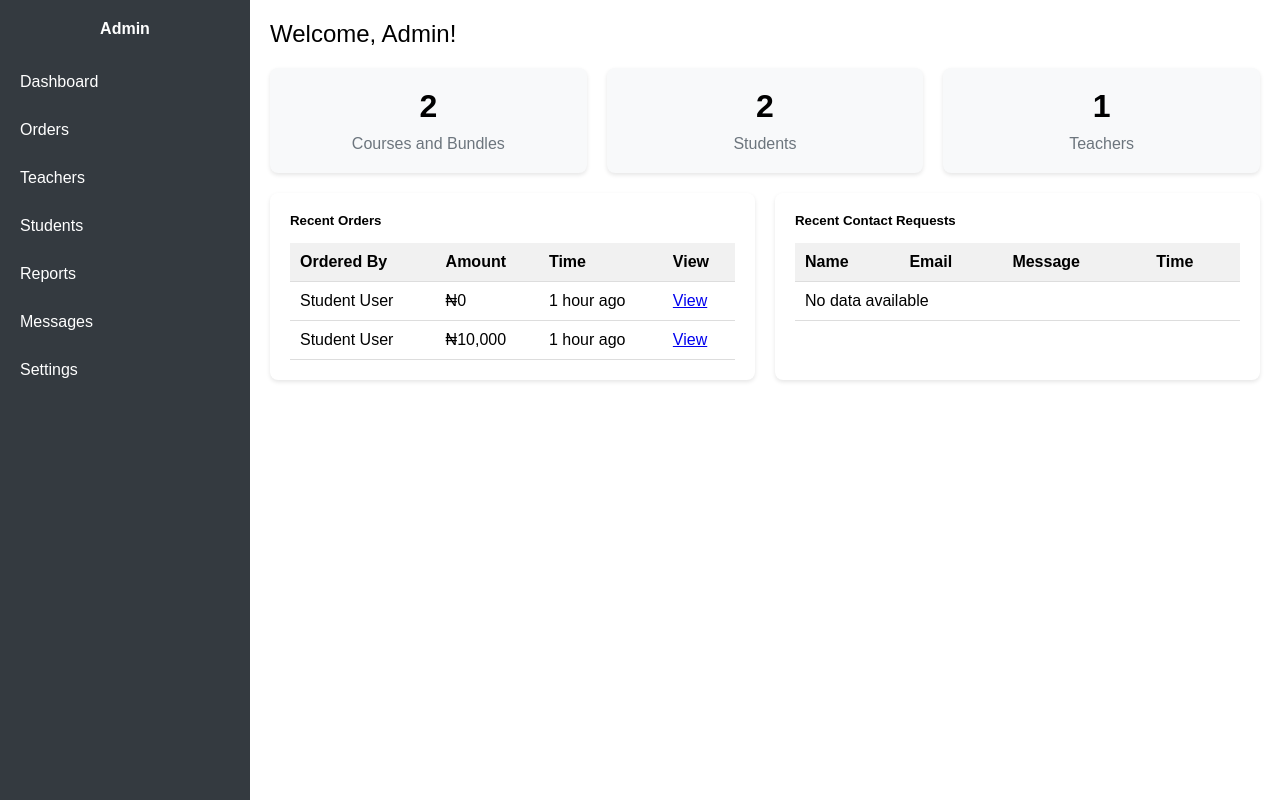
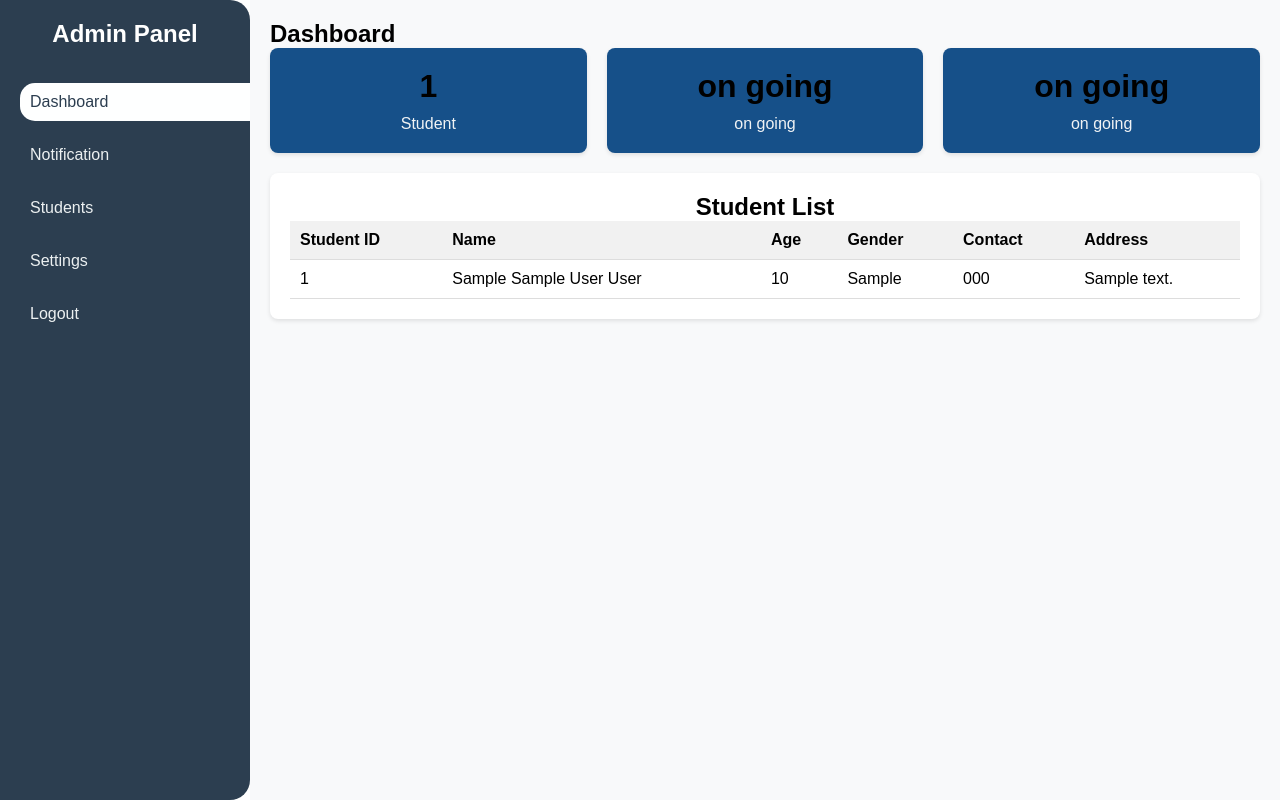
Before and after one commit to cr4zyCute/Bsit-profiling-vincent, a PHP site: page /admin/admin.php in a window 1280 px wide. Run offline with PHP 8.4, Linux system fonts and the light colour scheme; tables that the repository leaves empty or names only in its code hold one stand-in row (values such as "Sample post").

Commit message:
nov/21/5:14

```diff
--- a/admin/admin.php
+++ b/admin/admin.php
@@ -1,235 +1,138 @@
+
+<?php
+
+use PSpell\Dictionary;
+
+session_start();
+include('../database/db.php'); // Remove any trailing spaces or incorrect path
+
+
+// Fetch student data
+$query = "SELECT student.*, logincredentials.email
+          FROM student
+          LEFT JOIN logincredentials
+          ON student.id = logincredentials.student_id"; // Adjust column names if necessary
+$result = mysqli_query($conn, $query);
+$result1 = mysqli_query($conn, $query);
+
+
+// Check for query success
+if (!$result) {
+    die("Error fetching data: " . mysqli_error($conn));
+}
+ if (!empty($_FILES['profileImage']['name'])) {
+        $imageName = basename($_FILES['profileImage']['name']);
+        $imagePath = 'images-data/' . $imageName;
+
+        if (move_uploaded_file($_FILES['profileImage']['tmp_name'], $imagePath)) {
+
+            $imageQueryPart = ", student.image = '$imagePath'";
+        } else {
+            echo "Failed to upload image.";
+            exit();
+        }
+    } else {
+        $imageQueryPart = "";
+    }
+
+$count_query = "SELECT COUNT(*) AS student_count FROM student";
+$count_result = mysqli_query($conn, $count_query);
+
+if ($count_result) {
+    $count_data = mysqli_fetch_assoc($count_result);
+    $student_count = $count_data['student_count'];
+} else {
+    $student_count = 0; // Default to 0 if the query fails
+}
+
+?>
+
 <!DOCTYPE html>
 <html lang="en">
 <head>
     <meta charset="UTF-8">
     <meta name="viewport" content="width=device-width, initial-scale=1.0">
-    <title>Responsive Admin Dashboard</title>
-    <style>
-        * {
-            margin: 0;
-            padding: 0;
-            box-sizing: border-box;
-        }
+    <title>Admin Page</title>
+    <link rel="stylesheet" href="../css/admindashboard.css">
 
-        body {
-            font-family: Arial, sans-serif;
-            display: flex;
-            min-height: 100vh;
-            flex-direction: column;
-        }
-
-        /* Sidebar styling */
-      .sidebar {
-            background-color: #343a40;
-            color: white;
-            width: 250px;
-            height: 100vh;
-            position: fixed;
-            top: 0;
-            left: 0;
-            overflow-y: auto;
-            padding-top: 20px;
-         /* Hidden by default */
-            transition: transform 0.3s ease-in-out;
-
-        }
-
-        .sidebar.active {
-            transform: translateX(0); /* Visible when active */
-        }
-
-        .sidebar h4 {
-            text-align: center;
-            margin-bottom: 20px;
-        }
-
-        .sidebar a {
-            color: white;
-            text-decoration: none;
-            display: block;
-            padding: 15px 20px;
-            transition: background-color 0.3s;
-        }
-
-        .sidebar a:hover {
-            background-color: #495057;
-        }
-
-
-        /* Main content */
-        .content {
-            margin-left: 250px;
-            padding: 20px;
-            width: calc(100% - 250px);
-            transition: margin-left 0.3s;
-        }
-
-        .content.shrink {
-            margin-left: 0;
-            width: 100%;
-        }
-
-        .welcome {
-            margin-bottom: 20px;
-            font-size: 1.5rem;
-        }
-
-        .cards {
-            display: grid;
-            grid-template-columns: repeat(auto-fit, minmax(250px, 1fr));
-            gap: 20px;
-        }
-
-        .card {
-            background-color: #f8f9fa;
-            padding: 20px;
-            text-align: center;
-            border-radius: 8px;
-            box-shadow: 0 2px 4px rgba(0, 0, 0, 0.1);
-        }
-
-        .card h3 {
-            font-size: 2rem;
-            margin-bottom: 10px;
-        }
-
-        .card p {
-            font-size: 1rem;
-            color: #6c757d;
-        }
-
-        /* Tables */
-        .tables {
-            display: grid;
-            grid-template-columns: repeat(auto-fit, minmax(300px, 1fr));
-            gap: 20px;
-            margin-top: 20px;
-        }
-
-        .table-container {
-            background-color: #ffffff;
-            border-radius: 8px;
-            box-shadow: 0 2px 4px rgba(0, 0, 0, 0.1);
-            padding: 20px;
-        }
-
-        .table-container h5 {
-            margin-bottom: 15px;
-        }
-
-        table {
-            width: 100%;
-            border-collapse: collapse;
-        }
-
-        table th, table td {
-            padding: 10px;
-            text-align: left;
-            border-bottom: 1px solid #ddd;
-        }
-
-        table th {
-            background-color: #f1f1f1;
-        }
-
-        table tr:hover {
-            background-color: #f9f9f9;
-        }
-
-        /* Hamburger menu */
-        .hamburger {
-            display: none;
-            cursor: pointer;
-            font-size: 1.5rem;
-            position: fixed;
-            top: 20px;
-            left: 20px;
-            z-index: 1000;
-            color: #343a40;
-        }
-
-        /* Show hamburger menu on smaller screens */
-        @media (max-width: 768px) {
-            .hamburger {
-                display: block;
-            }
-
-             .sidebar {
-        transform: translateX(-100%); /* Hidden on smaller screens */
-    }
-
-    .sidebar.active {
-        transform: translateX(0); /* Visible when active */
-    }
-        }
-    </style>
 </head>
 <body>
-    <!-- Hamburger Menu -->
-    <div class="hamburger" id="hamburger">&#9776;</div>
+    <div class="container">
+        <!-- Sidebar -->
+        <aside class="sidebar">
+            <h2>Admin Panel</h2>
+            <ul>
+                <li><a href="javascript:void(0);" data-section="dashboard" onclick="showSection('dashboard')">Dashboard</a></li>
+                <li><a href="javascript:void(0);" data-section="dashboard" onclick="showSection('notification')">Notification</a></li>
+                <li><a href="javascript:void(0);" data-section="student" onclick="showSection('student')">Students</a></li>
+                <li><a href="javascript:void(0);" data-section="setting" onclick="showSection('setting')">Settings</a></li>
+                <li><a href="logout.php">Logout</a></li>
+            </ul>
+        </aside>
 
-    <!-- Sidebar -->
-    <div class="sidebar" id="sidebar">
-        <h4>Admin</h4>
-        <a href="#dashboard">Dashboard</a>
-        <a href="#orders">Orders</a>
-        <a href="#teachers">Teachers</a>
-        <a href="#students">Students</a>
-        <a href="#reports">Reports</a>
-        <a href="#messages">Messages</a>
-        <a href="#settings">Settings</a>
+        <!-- Main Content -->
+        <main class="main-content">
+            <div id="dashboard" class="section-content">
+                <h2>Dashboard</h2>
+                  <div class="cards">
+           <div class="card">
+            <h3><?php echo $student_count; ?></h3>
+            <p>Student</p>
         </div>
 
-    <!-- Main Content -->
-    <div class="content" id="content">
-        <div class="welcome">Welcome, Admin!</div>
-
-        <!-- Cards -->
-        <div class="cards">
             <div class="card">
-                <h3>2</h3>
-                <p>Courses and Bundles</p>
+                <h3>on going</h3>
+                <p>on going</p>
             </div>
             <div class="card">
-                <h3>2</h3>
-                <p>Students</p>
-            </div>
-            <div class="card">
-                <h3>1</h3>
-                <p>Teachers</p>
+                <h3>on going</h3>
+                <p>on going </p>
             </div>
         </div>
 
         <!-- Tables -->
         <div class="tables">
             <div class="table-container">
-                <h5>Recent Orders</h5>
+                <center>
+                    <h2>Student List</h2>
+                </center>
     <table>
         <thead>
             <tr>
-                            <th>Ordered By</th>
-                            <th>Amount</th>
-                            <th>Time</th>
-                            <th>View</th>
+                <th>Student ID</th>
+                <th>Name</th>
+                <th>Age</th>
+                <th>Gender</th>
+                <th>Contact</th>
+                <th>Address</th>
             </tr>
         </thead>
         <tbody>
-                        <tr>
-                            <td>Student User</td>
-                            <td>₦0</td>
-                            <td>1 hour ago</td>
-                            <td><a href="#">View</a></td>
-                        </tr>
-                        <tr>
-                            <td>Student User</td>
-                            <td>₦10,000</td>
-                            <td>1 hour ago</td>
-                            <td><a href="#">View</a></td>
-                        </tr>
+            <?php
+            if ($result && mysqli_num_rows($result) > 0) {
+                while ($row = mysqli_fetch_assoc($result)) {
+                    echo "<tr>";
+                    echo "<td>" . htmlspecialchars($row['id']) . "</td>";
+                    echo "<td>" . htmlspecialchars($row['firstname'] . ' ' . $row['middlename'] . ' ' . $row['lastname']) . "</td>";
+                    echo "<td>" . htmlspecialchars($row['age']) . "</td>";
+                    echo "<td>" . htmlspecialchars($row['gender']) . "</td>";
+                    echo "<td>" . htmlspecialchars($row['phone']) . "</td>";
+                    echo "<td>" . htmlspecialchars($row['address']) . "</td>";
+                    echo "</tr>";
+                }
+            } else {
+                echo "<tr><td colspan='6' class='text-center'>No students found</td></tr>";
+            }
+            ?>
         </tbody>
     </table>
 </div>
 
+        </div>
+            </div>
+               <div id="notification" class="section-content" style="display: none;">
+                <h2>notification Content</h2>
+                notification
                 <div class="table-container">
                 <h5>Recent Contact Requests</h5>
                 <table>
@@ -249,15 +152,83 @@
                 </table>
             </div>
             </div>
+
+            <div id="student" class="section-content" style="display: none;">
+                <h2>Student List</h2>
+                <p>Manage Your students</p>
+
+        <table>
+        <thead>
+            <tr>
+                <th>Student Profile</th>
+                <th>Student ID</th>
+                <th>Name</th>
+                <th>Age</th>
+                <th>Gender</th>
+                <th>Contact</th>
+                <th>Address</th>
+                <th>Email</th>
+                <th>Edit</th>
+            </tr>
+        </thead>
+       <tbody>
+    <?php
+    if ($result && mysqli_num_rows($result1) > 0) {
+        while ($row = mysqli_fetch_assoc($result1)) {
+            echo "<tr>";
+
+            // Display profile container with image or fallback
+            echo "<td>";
+            echo "<div class='profile-container'>";
+            if (!empty($row['image']) && file_exists('../' . $row['image'])) {
+                echo "<img src='../" . htmlspecialchars($row['image']) . "' style='width:120px; height:120px;' alt='Profile' class='profile-image' id='profileDisplay'>";
+            } else {
+                echo "<span>No Image</span>";
+            }
+            echo "<input type='file' id='profileImageUpload' name='profileImage' accept='image/*' onchange='previewImage(event)' hidden>";
+            echo "</div>";
+            echo "</td>";
+
+            // Display other table columns
+            echo "<td>" . htmlspecialchars($row['id']) . "</td>";
+            echo "<td>" . htmlspecialchars($row['firstname'] . ' ' . $row['middlename'] . ' ' . $row['lastname']) . "</td>";
+            echo "<td>" . htmlspecialchars($row['age']) . "</td>";
+            echo "<td>" . htmlspecialchars($row['gender']) . "</td>";
+            echo "<td>" . htmlspecialchars($row['phone']) . "</td>";
+            echo "<td>" . htmlspecialchars($row['address']) . "</td>";
+            echo "<td>" . htmlspecialchars($row['email']) . "</td>";
+            echo "</tr>";
+        }
+    } else {
+        echo "<tr><td colspan='9' class='text-center'>No students found</td></tr>";
+    }
+    ?>
+</tbody>
+
+
+    </table>
+
+            </div>
+
+            <div id="setting" class="section-content" style="display: none;">
+                <h2>Settings Content</h2>
+                <p>This is the content for managing settings.</p>
+            </div>
+        </main>
     </div>
     <script>
-      const hamburger = document.getElementById('hamburger');
-const sidebar = document.getElementById('sidebar');
-
-hamburger.addEventListener('click', () => {
-    sidebar.classList.toggle('active');
-});
-
+        function showSection(section) {
+            const sections = document.querySelectorAll(".section-content");
+            const links = document.querySelectorAll(".sidebar ul li a");
+            sections.forEach(sec => sec.style.display = "none");
+            links.forEach(link => link.classList.remove("active"));
+            document.getElementById(section).style.display = "block";
+            const activeLink = document.querySelector(`.sidebar ul li a[data-section="${section}"]`);
+            if (activeLink) activeLink.classList.add("active");
+        }
+        window.onload = function () {
+            showSection('dashboard');
+        }
     </script>
 </body>
 </html>
--- a/css/admindashboard.css
+++ b/css/admindashboard.css
@@ -6,63 +6,70 @@
 
 body {
     font-family: Arial, sans-serif;
+    height: 100vh;
     display: flex;
-            min-height: 100vh;
-            flex-direction: column;
 }
 
-        /* Sidebar styling */
-        .sidebar {
-            background-color: #343a40;
-            color: white;
-            width: 250px;
-            height: 100vh;
-            position: fixed;
-            top: 0;
-            left: 0;
-            overflow-y: auto;
-            padding-top: 20px;
-            transform: translateX(-100%);
-            transition: transform 0.3s ease-in-out;
+.container {
+    display: flex;
+    width: 100%;
 }
 
-        .sidebar.active {
-            transform: translateX(0);
+.sidebar {
+    width: 250px;
+    background-color: #2c3e50; /* Sidebar background color */
+    color: #fff;
+    display: flex;
+    flex-direction: column;
+    padding: 20px;
+    height: 100%;
+    border-radius: 0 20px 20px 0;
 }
 
-        .sidebar h4 {
+.sidebar h2 {
     text-align: center;
     margin-bottom: 20px;
 }
 
-        .sidebar a {
-            color: white;
-            text-decoration: none;
-            display: block;
-            padding: 15px 20px;
-            transition: background-color 0.3s;
+.sidebar ul {
+    list-style: none;
+    padding: 0;
 }
 
-        .sidebar a:hover {
-            background-color: #495057;
+.sidebar ul li {
+    margin: 15px 0;
 }
 
-        /* Main content */
-        .content {
-            margin-left: 250px;
-            padding: 20px;
-            width: calc(100% - 250px);
-            transition: margin-left 0.3s;
+.sidebar ul li a {
+    text-decoration: none;
+    color: #ecf0f1;
+    padding: 10px;
+    display: block;
+    border-radius: 15px;
+    transition: background 0.3s, color 0.3s;
 }
 
-        .content.shrink {
-            margin-left: 0;
-            width: 100%;
+.sidebar ul li a:hover {
+    background-color: #34495e; /* Hover effect */
+    width: 150%;
 }
 
-        .welcome {
-            margin-bottom: 20px;
-            font-size: 1.5rem;
+.sidebar ul li a.active {
+    background-color: #feffff;
+    color: #2c3e50;
+    width: 150%;
+
+}
+
+.main-content {
+    flex: 1;
+    padding: 20px;
+    background-color: #f8f9fa;
+    overflow-y: auto;
+}
+
+.section-content {
+    display: none;
 }
 
 .cards {
@@ -72,7 +79,7 @@
         }
 
         .card {
-            background-color: #f8f9fa;
+            background-color: #165089;
             padding: 20px;
             text-align: center;
             border-radius: 8px;
@@ -86,7 +93,7 @@
 
         .card p {
             font-size: 1rem;
-            color: #6c757d;
+            color: #f0f3f5;
         }
 
         /* Tables */
```
Also changed, not shown: other parts of css/admindashboard.css (+24 -21 lines), js/admindashboard.js (line endings or trailing spaces). Lines whose indentation alone changed are shown as unchanged.
